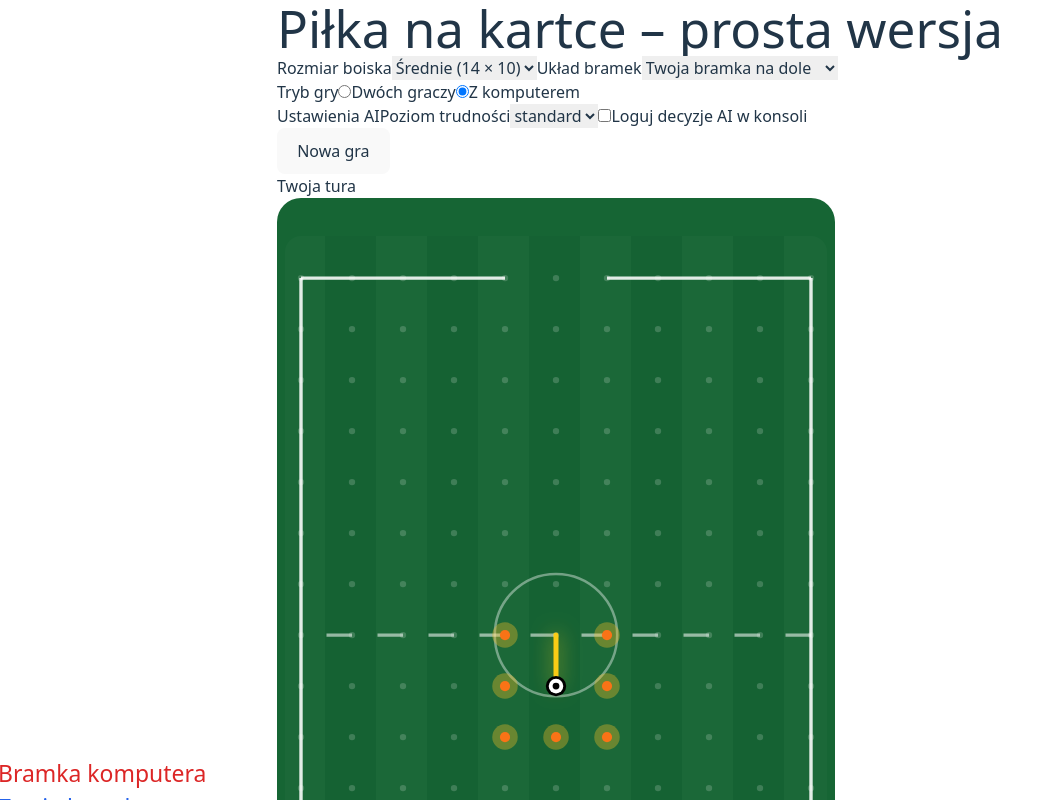
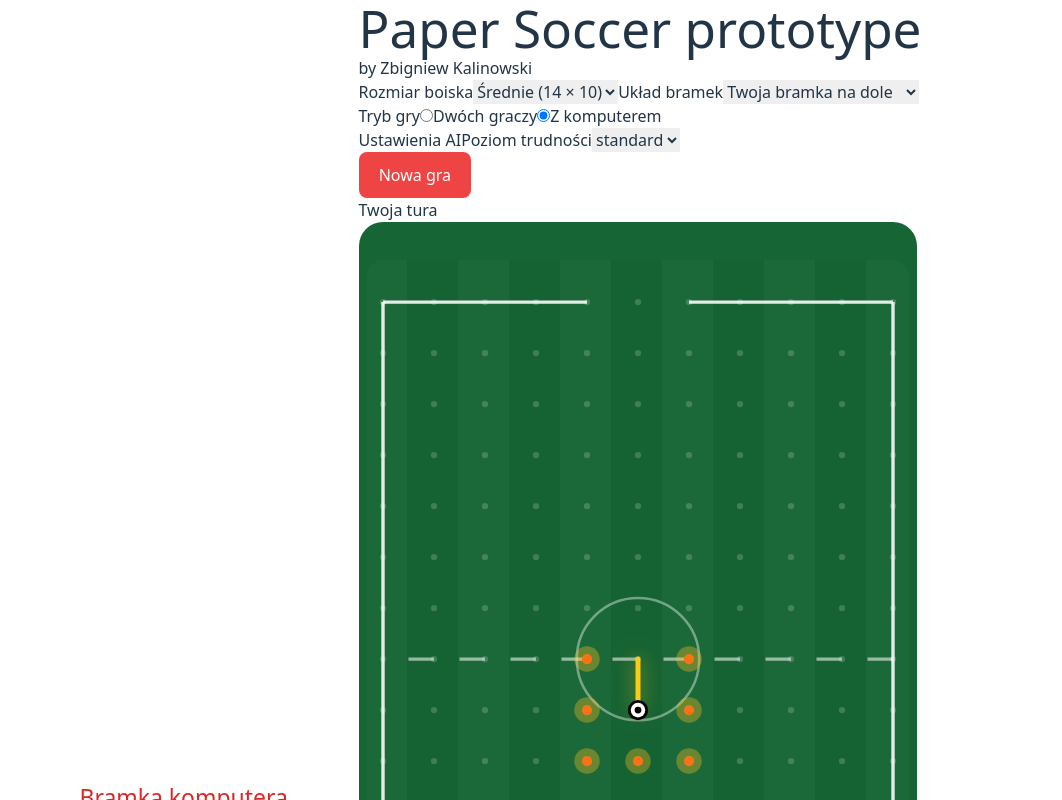
Before and after one commit to zbylon80/paper-soccer, a React (Vite) app: page / in a window 1280 px wide. Shown: the top 800 px of the page, without its empty margins (0-1062 px from the left). Built offline with nearby package versions, Linux system fonts and the light colour scheme.

Commit message:
layout fixes

```diff
--- a/packages/core/src/gameEngine.ts
+++ b/packages/core/src/gameEngine.ts
@@ -3,8 +3,7 @@ import {
   Move,
   Player,
   GameState,
-  GameConfig,
-  GameResult
+  GameConfig
 } from './types';
 import {
   keyEdge,
--- a/packages/core/src/utils.ts
+++ b/packages/core/src/utils.ts
@@ -1,4 +1,4 @@
-import { Pos, GoalSide, GoalResult } from './types';
+import { Pos, GoalResult } from './types';
 
 // ======= Funkcje pomocnicze =======
 
--- a/src/PaperSoccerSimple.tsx
+++ b/src/PaperSoccerSimple.tsx
@@ -57,19 +57,20 @@ class SoundManager {
 
     private async ensureContext(): Promise<AudioContext | null> {
         if (typeof window === "undefined") return null;
-        const AudioCtx = window.AudioContext || (window as any).webkitAudioContext;
-        if (!AudioCtx) return null;
-        if (!this.context) {
-            this.context = new AudioCtx();
-        }
-        if (this.context.state === "suspended") {
+        const audioWindow = window as Window &
+            typeof globalThis & { webkitAudioContext?: typeof AudioContext };
+        const AudioCtor = audioWindow.AudioContext ?? audioWindow.webkitAudioContext;
+        if (!AudioCtor) return null;
+        const context = this.context ?? new AudioCtor();
+        this.context = context;
+        if (context.state === "suspended") {
             try {
-                await this.context.resume();
+                await context.resume();
             } catch {
                 return null;
             }
         }
-        return this.context;
+        return context;
     }
 
     resume() {
@@ -1103,7 +1104,6 @@ export default function PaperSoccerSimple() {
     const [orientation, setOrientation] = useState<OrientationOption>("playerBottom");
     const stalemateAsDraw = false;
     const [pendingReset, setPendingReset] = useState(false);
-    const [logAiDecisions, setLogAiDecisions] = useState(false);
     const soundManager = useMemo(() => new SoundManager(), []);
     const [statusFlash, setStatusFlash] = useState<"goal" | "draw" | null>(null);
     const {
@@ -1273,7 +1273,6 @@ export default function PaperSoccerSimple() {
         if (!isComputerTurn) return;
 
         const delay = difficulty === "easy" ? 650 : difficulty === "hard" ? 320 : 450;
-        const shouldLog = logAiDecisions && mode === "computer";
 
         const timer = window.setTimeout(() => {
             const goalCenter = computeGoalCenter(config.height, config.goalWidth);
@@ -1284,7 +1283,7 @@ export default function PaperSoccerSimple() {
                     difficulty,
                     stalemateAsDraw,
                     goalCenter,
-                    log: shouldLog
+                    log: false
                 }
             );
             makeMove(decision.move);
@@ -1296,7 +1295,6 @@ export default function PaperSoccerSimple() {
         config,
         difficulty,
         stalemateAsDraw,
-        logAiDecisions,
         mode,
         pos,
         edges,
@@ -1348,7 +1346,10 @@ export default function PaperSoccerSimple() {
 
     return (
         <div className="w-full max-w-5xl mx-auto p-4 space-y-4 bg-emerald-900/40 border border-emerald-700/60 rounded-3xl shadow-xl backdrop-blur">
-            <h1 className="text-2xl font-bold">Piłka na kartce – prosta wersja</h1>
+            <div className="text-center">
+                <h1 className="text-2xl font-bold">Paper Soccer prototype</h1>
+                <p className="text-sm text-emerald-200/80">by Zbigniew Kalinowski</p>
+            </div>
 
             <div className="flex flex-col lg:flex-row gap-2 items-start lg:items-end">
                 <div className="flex flex-col gap-2 w-full">
@@ -1423,19 +1424,31 @@ export default function PaperSoccerSimple() {
                                 )}
                             </select>
                         </label>
-                        <label className={`flex items-center gap-2 ${aiControlsDisabled ? "text-gray-400" : ""}`}>
-                            <input
-                                type="checkbox"
-                                checked={logAiDecisions}
-                                onChange={() => setLogAiDecisions((prev) => !prev)}
-                                disabled={aiControlsDisabled}
-                            />
-                            Loguj decyzje AI w konsoli
-                        </label>
                     </div>
 
-                    <div className="flex items-center gap-2">
-                        <button onClick={reset} className="border rounded-2xl px-3 py-2 shadow">Nowa gra</button>
+                    <div className="flex items-center gap-2 p-2">
+                        <button
+                            onClick={reset}
+                            className="rounded-2xl px-4 py-2 shadow font-semibold focus-visible:outline focus-visible:outline-2 focus-visible:outline-offset-2 focus-visible:outline-red-200 transition-colors"
+                            style={{
+                                backgroundColor: "#ef4444",
+                                color: "#ffffff",
+                            }}
+                            onMouseEnter={(event) => {
+                                event.currentTarget.style.backgroundColor = "#f87171";
+                            }}
+                            onMouseLeave={(event) => {
+                                event.currentTarget.style.backgroundColor = "#ef4444";
+                            }}
+                            onMouseDown={(event) => {
+                                event.currentTarget.style.backgroundColor = "#dc2626";
+                            }}
+                            onMouseUp={(event) => {
+                                event.currentTarget.style.backgroundColor = "#f87171";
+                            }}
+                        >
+                            Nowa gra
+                        </button>
                     </div>
                 </div>
             </div>
```
Also changed, not shown: src/PaperSoccer.tsx (+1 -6 lines).
